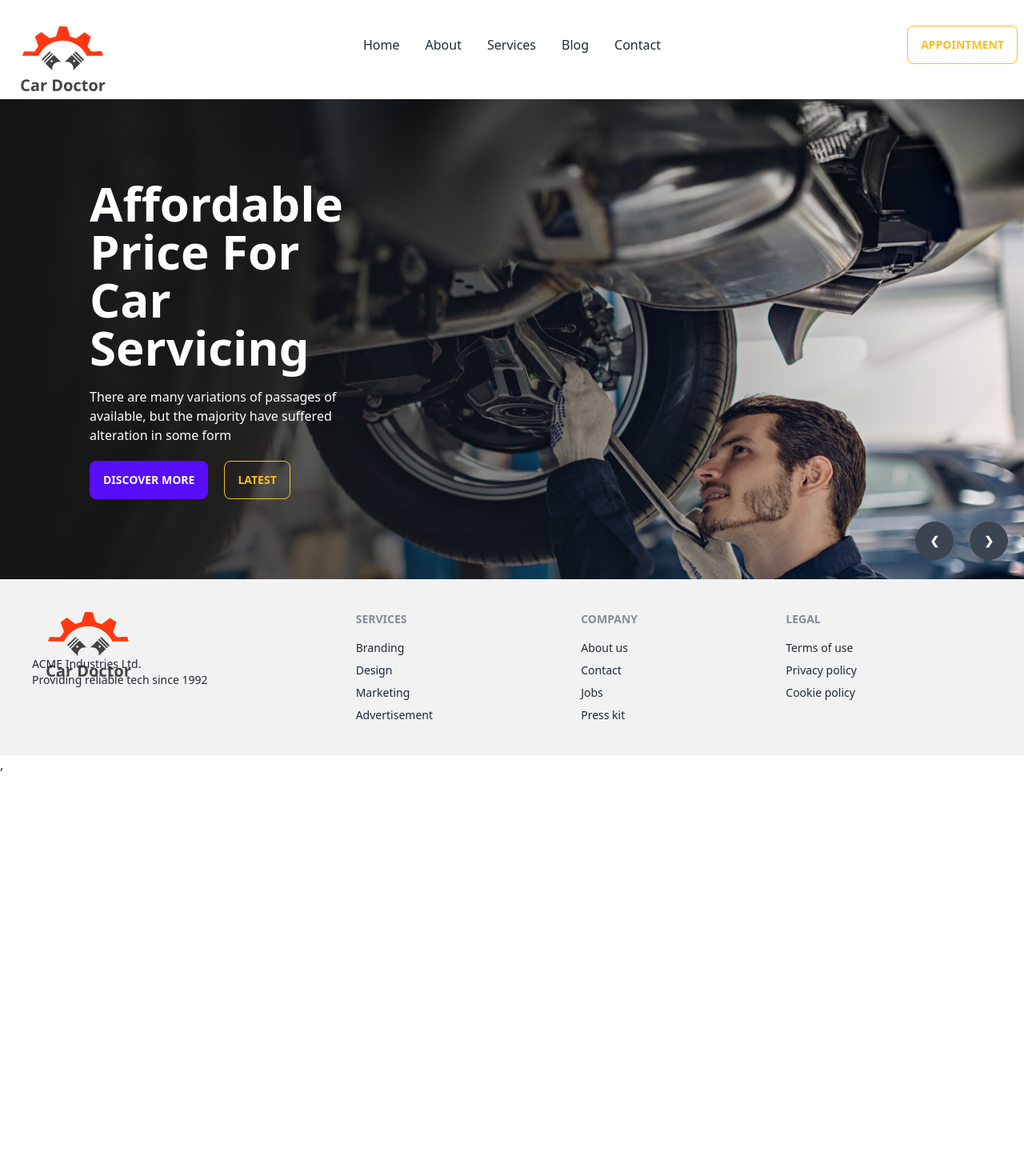
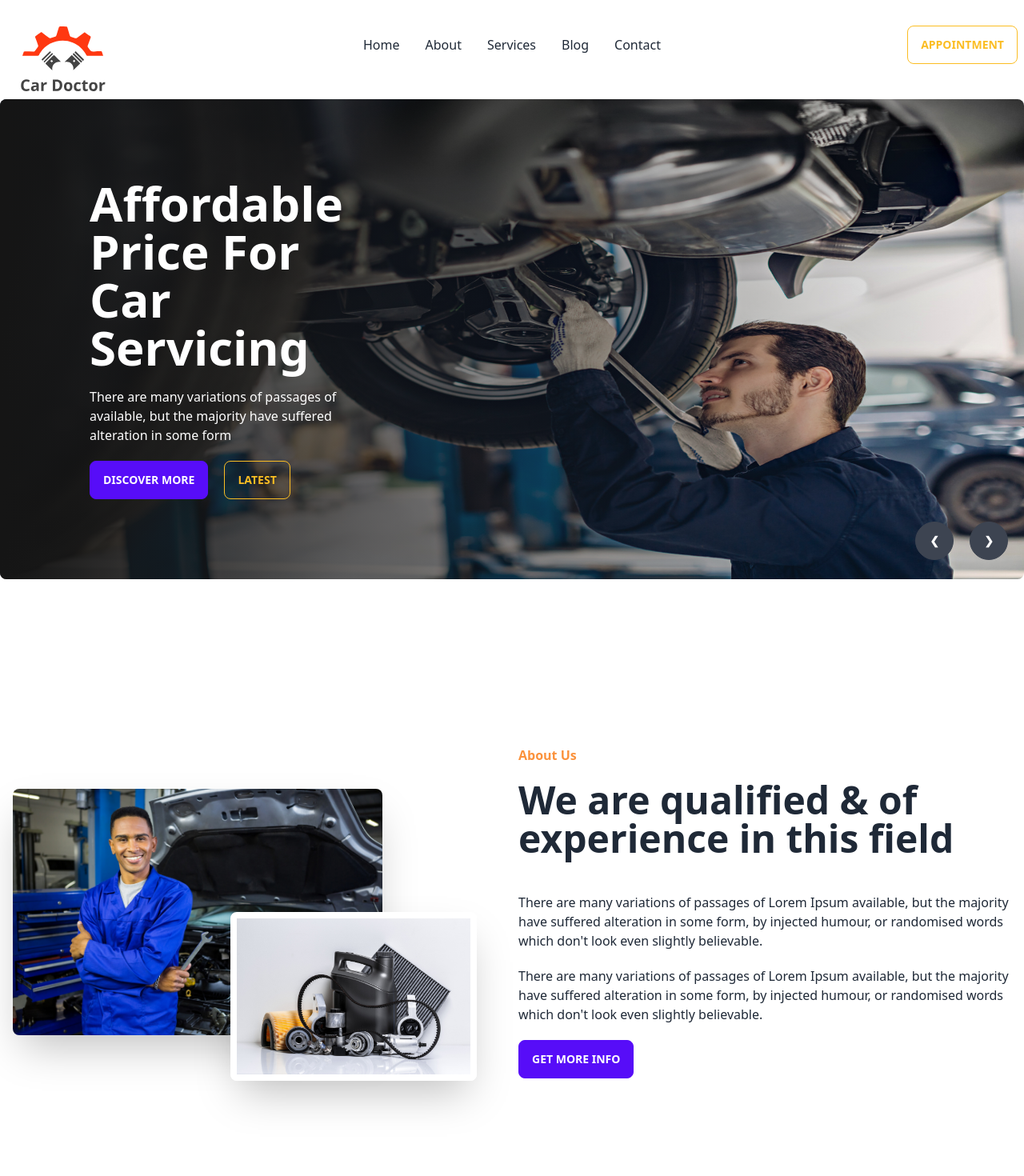
Before and after one commit to SR-Chowdhury/ML-11-Module-69, a React (Vite) app in the folder car-doctor-client/: page / in a window 1280 px wide. Shown: the top 1470 px of the page at 80% size. Before the commit the page ends 968 px from the top, so only its background shows below. Built offline with nearby package versions, Linux system fonts and the light colour scheme.

Commit message:
69-5 Create About section with Image Relative Position done

```diff
--- /dev/null
+++ b/car-doctor-client/src/Pages/Home/About/About.jsx
@@ -0,0 +1,25 @@
+import React from 'react';
+import person from '../../../assets/images/about_us/person.jpg';
+import parts from '../../../assets/images/about_us/parts.jpg';
+
+const About = () => {
+    return (
+        <div className="hero min-h-screen bg-white my-4">
+            <div className="hero-content flex-col lg:flex-row">
+                <div className='lg:w-1/2 relative'>
+                    <img src={person} className="w-3/4 rounded-lg shadow-2xl" />
+                    <img src={parts} className="w-1/2 rounded-lg shadow-2xl absolute right-9 top-1/2 border-8 border-white" />
+                </div>
+                <div className='lg:w-1/2 space-y-5'>
+                    <h3 className='text-orange-400 font-bold'>About Us</h3>
+                    <h1 className="text-5xl font-bold">We are qualified & of experience in this field</h1>
+                    <p className="pt-6">There are many variations of passages of Lorem Ipsum available, but the majority have suffered alteration in some form, by injected humour, or randomised words which don't look even slightly believable.</p>
+                    <p className="">There are many variations of passages of Lorem Ipsum available, but the majority have suffered alteration in some form, by injected humour, or randomised words which don't look even slightly believable.</p>
+                    <button className="btn btn-primary">Get More Info</button>
+                </div>
+            </div>
+        </div>
+    );
+};
+
+export default About;
--- a/car-doctor-client/src/Pages/Home/Home/Home.jsx
+++ b/car-doctor-client/src/Pages/Home/Home/Home.jsx
@@ -1,10 +1,12 @@
 import React from 'react';
 import Slider from '../Slider/Slider';
+import About from '../About/About';
 
 const Home = () => {
     return (
         <div>
             <Slider/>
+            <About/>
         </div>
     );
 };
--- a/car-doctor-client/src/Pages/Home/Slider/Slider.jsx
+++ b/car-doctor-client/src/Pages/Home/Slider/Slider.jsx
@@ -8,10 +8,10 @@
 
     //
     return (
-        <div className="carousel w-full">
-            <div id="slide1" className="carousel-item relative w-full h-[600px]">
-                <img src={img1} className="w-screen h-screen" />
-                <div className="absolute flex h-full w-full items-center left-0 top-0 bg-gradient-to-r from-[#151515] to-[rgba(21, 21, 21, 0)] ">
+        <div className="carousel w-full h-[600px]">
+            <div id="slide1" className="carousel-item relative w-full">
+                <img src={img1} className="w-full rounded-lg" />
+                <div className="absolute flex h-full rounded-lg w-full items-center left-0 top-0 bg-gradient-to-r from-[#151515] to-[rgba(21, 21, 21, 0)] ">
                     <div className='text-white space-y-5 pl-28 w-1/3'>
                         <h1 className='text-6xl font-bold'>Affordable Price For Car Servicing</h1>
                         <p>There are many variations of passages of  available, but the majority have suffered alteration in some form</p>
@@ -27,8 +27,8 @@
                 </div>
             </div>
             <div id="slide2" className="carousel-item relative w-full h-[600px]">
-                <img src={img2} className="w-screen h-screen" />
-                <div className="absolute flex h-full w-full items-center left-0 top-0 bg-gradient-to-r from-[#151515] to-[rgba(21, 21, 21, 0)] ">
+                <img src={img2} className="w-screen h-screen rounded-lg" />
+                <div className="absolute flex h-full w-full rounded-lg items-center left-0 top-0 bg-gradient-to-r from-[#151515] to-[rgba(21, 21, 21, 0)] ">
                     <div className='text-white space-y-5 pl-28 w-1/3'>
                         <h1 className='text-6xl font-bold'>Affordable Price For Car Servicing</h1>
                         <p>There are many variations of passages of  available, but the majority have suffered alteration in some form</p>
@@ -44,8 +44,8 @@
                 </div>
             </div>
             <div id="slide3" className="carousel-item relative w-full h-[600px]">
-                <img src={img3} className="w-screen h-screen" />
-                <div className="absolute flex h-full w-full items-center left-0 top-0 bg-gradient-to-r from-[#151515] to-[rgba(21, 21, 21, 0)] ">
+                <img src={img3} className="w-screen h-screen rounded-lg" />
+                <div className="absolute flex h-full w-full rounded-lg items-center left-0 top-0 bg-gradient-to-r from-[#151515] to-[rgba(21, 21, 21, 0)] ">
                     <div className='text-white space-y-5 pl-28 w-1/3'>
                         <h1 className='text-6xl font-bold'>Affordable Price For Car Servicing</h1>
                         <p>There are many variations of passages of  available, but the majority have suffered alteration in some form</p>
@@ -61,8 +61,8 @@
                 </div>
             </div>
             <div id="slide4" className="carousel-item relative w-full h-[600px]">
-                <img src={img4} className="w-screen h-screen" />
-                <div className="absolute flex h-full w-full items-center left-0 top-0 bg-gradient-to-r from-[#151515] to-[rgba(21, 21, 21, 0)] ">
+                <img src={img4} className="w-screen h-screen rounded-lg" />
+                <div className="absolute flex h-full w-full rounded-lg items-center left-0 top-0 bg-gradient-to-r from-[#151515] to-[rgba(21, 21, 21, 0)] ">
                     <div className='text-white space-y-5 pl-28 w-1/3'>
                         <h1 className='text-6xl font-bold'>Affordable Price For Car Servicing</h1>
                         <p>There are many variations of passages of  available, but the majority have suffered alteration in some form</p>
```
